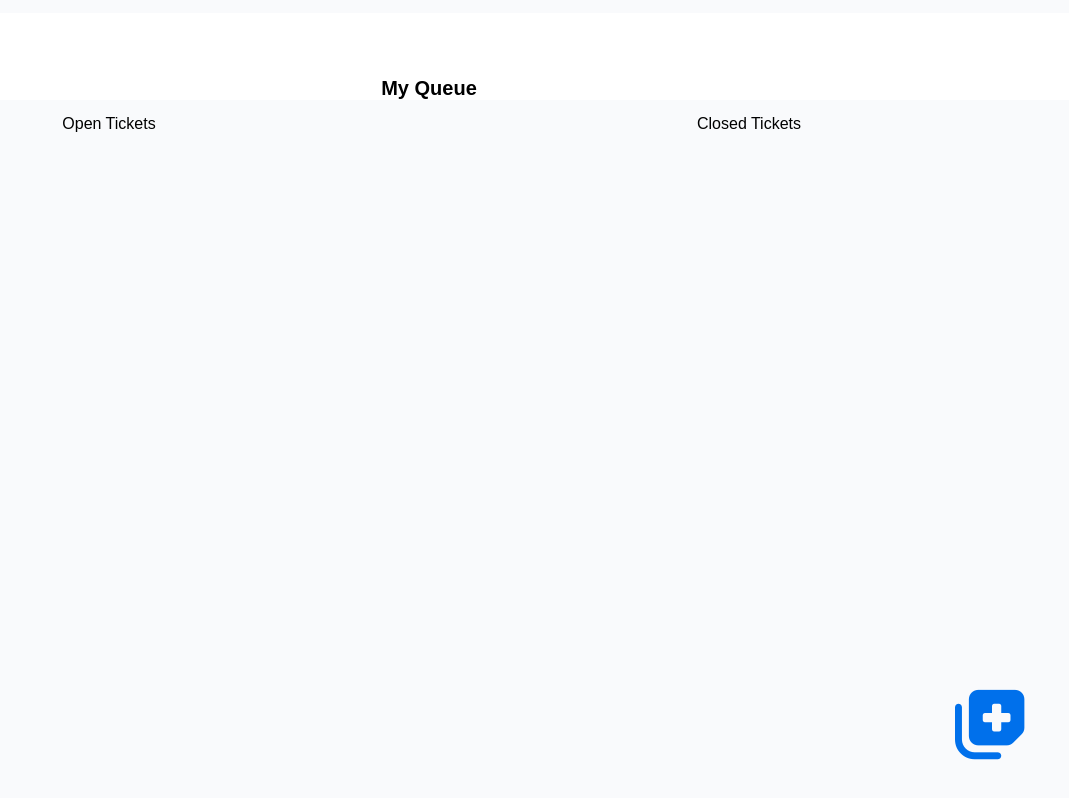
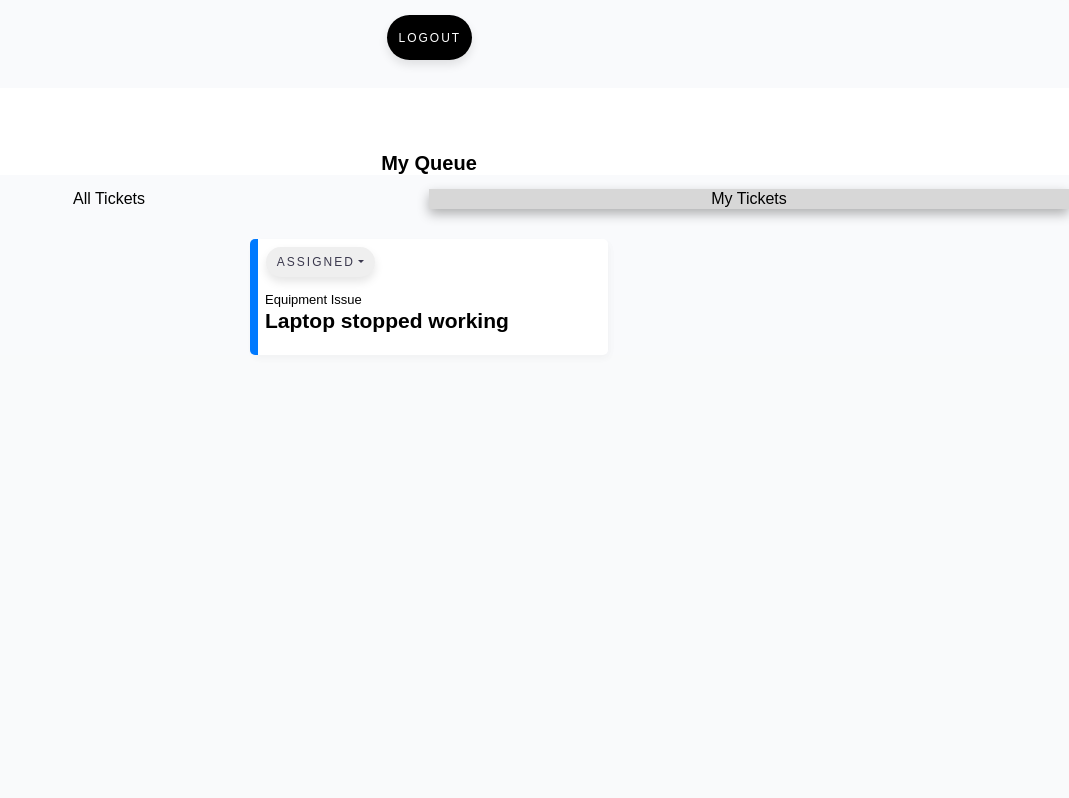
Before and after one commit to Build-Week-DevDesk-Queue2/frontend, a React (Create React App) app in the folder front-end/: page /dashboard/my-tickets in a window 1280 px wide. Shown: the top 798 px of the page, without its empty margins (211-1280 px from the left). Built offline with nearby package versions, Linux system fonts and the light colour scheme.

Commit message:
Added My Tickets List, MyTicketsCard, MyTicketsHelperDropdown, logout button

```diff
--- a/front-end/src/components/pages/Dashboard.js
+++ b/front-end/src/components/pages/Dashboard.js
@@ -4,10 +4,11 @@ import "./studentqueue.css";
 import StudentQueue from "../que/StudentQueue";
 
 const Dashboard = () => {
-  let role = "student";
+  let role = "helper";
 
   return (
     <BackgroundWrap>
+      <LogoutButton>LOGOUT</LogoutButton>
       <MyQueue>My Queue</MyQueue>
       <StudentQueue role={role} />
     </BackgroundWrap>
@@ -25,3 +26,11 @@ const MyQueue = styled.h1`
   background: #fff;
   padding-top: 5%;
 `;
+
+const LogoutButton = styled.button`
+  padding: 12px;
+  margin: 15px;
+  color: white;
+  width: 85px;
+  background-color: black;
+`;
--- a/front-end/src/components/que/HelperNav.js
+++ b/front-end/src/components/que/HelperNav.js
@@ -4,6 +4,7 @@ import styled from "styled-components";
 import TicketList from "./TicketList";
 import ClosedTickets from "./ClosedTickets";
 import TicketForm from "./TicketForm";
+import MyTicketsList from "./MyTicketsList";
 import SuccessMessage from "./SuccessMessage";
 import {
   BrowserRouter as Router,
@@ -23,7 +24,7 @@ const HelperNav = (props) => {
       <Router>
         <nav>
           <NavLink to="/dashboard/open-tickets">All Tickets</NavLink>
-          <NavLink to="/dashboard/closed-tickets">My Tickets</NavLink>
+          <NavLink to="/dashboard/my-tickets">My Tickets</NavLink>
         </nav>
         <Switch>
           <Route
@@ -37,8 +38,12 @@ const HelperNav = (props) => {
             path="/dashboard/open-tickets"
             render={(props) => <TicketList {...props} role={role} />}
           />
+          <Route
+            path="/dashboard/my-tickets"
+            render={(props) => <MyTicketsList {...props} role={role} />}
+          />
           <Route path="/dashboard/open-tickets" component={TicketList} />
-          <Route path="/dashboard/closed-tickets" component={ClosedTickets} />
+          <Route path="/dashboard/my-tickets" component={MyTicketsList} />
         </Switch>
       </Router>
     </div>
--- /dev/null
+++ b/front-end/src/components/que/MyTicketsCard.js
@@ -0,0 +1,50 @@
+import React, { useState } from "react";
+import styled from "styled-components";
+import {
+  Dropdown,
+  DropdownToggle,
+  DropdownMenu,
+  DropdownItem,
+} from "reactstrap";
+import css from "../users/createuser.css";
+import MyTicketsHelperDropdown from "./MyTicketsHelperDropdown";
+
+const MyTicketsCard = (props) => {
+  let role = props.role;
+  console.log("MyTicketsCard", props);
+
+  return (
+    <CardWrap>
+      <div className="ticket-card">
+        <MyTicketsHelperDropdown role={role} />
+        <StyledCardTitle>Equipment Issue</StyledCardTitle>
+        <StyledParagraphTitle>Laptop stopped working</StyledParagraphTitle>
+      </div>
+    </CardWrap>
+  );
+};
+
+const StyledCardTitle = styled.span`
+  font-size: 13px;
+  line-height: 16px;
+`;
+
+const StyledParagraphTitle = styled.p`
+  font-weight: 600;
+  font-size: 21px;
+  line-height: 26px;
+  margin-top: 0;
+`;
+
+const CardWrap = styled.div`
+  text-align: left;
+  width: 350px;
+  height: auto;
+  background: #ffffff;
+  box-shadow: 2px 4px 10px rgba(0, 0, 0, 0.02), 2px 3px 8px rgba(0, 0, 0, 0.02);
+  border-radius: 5px;
+  border-left: 8px solid #007aff;
+  margin-top: 30px;
+`;
+
+export default MyTicketsCard;
--- /dev/null
+++ b/front-end/src/components/que/MyTicketsHelperDropdown.js
@@ -0,0 +1,24 @@
+import React, { useState } from "react";
+import styled from "styled-components";
+import {
+  Dropdown,
+  DropdownToggle,
+  DropdownMenu,
+  DropdownItem,
+} from "reactstrap";
+import css from "../users/createuser.css";
+
+const MyTicketsHelperDropdown = () => {
+  const [dropdownOpen, setDropdownOpen] = useState(false);
+  const toggle = () => setDropdownOpen((prevState) => !prevState);
+  return (
+    <Dropdown isOpen={dropdownOpen} toggle={toggle}>
+      <DropdownToggle caret>Assigned</DropdownToggle>
+      <DropdownMenu>
+        <DropdownItem>Unassign</DropdownItem>
+      </DropdownMenu>
+    </Dropdown>
+  );
+};
+
+export default MyTicketsHelperDropdown;
--- /dev/null
+++ b/front-end/src/components/que/MyTicketsList.js
@@ -0,0 +1,22 @@
+import React from "react";
+import ClosedCard from "./ClosedCard";
+import styled from "styled-components";
+import MyTicketsCard from "./MyTicketsCard";
+
+const MyTicketsList = (props) => {
+  let role = props.role;
+  console.log("MyTicketsList", role);
+  return (
+    <ListCard>
+      <MyTicketsCard role={role} />
+    </ListCard>
+  );
+};
+
+const ListCard = styled.div`
+  display: flex;
+  flex-direction: column;
+  align-items: center;
+`;
+
+export default MyTicketsList;
--- a/front-end/src/components/users/CreateUserForm.js
+++ b/front-end/src/components/users/CreateUserForm.js
@@ -108,7 +108,7 @@ const CreateUserForm = () => {
           Create an account to start receiving help!
         </CreateAccountSubHeading>
         <form>
-          <label htmlFor="name">
+          <label htmlFor="username">
             {/* USERNAME */}
             <input
               className="input"
```
